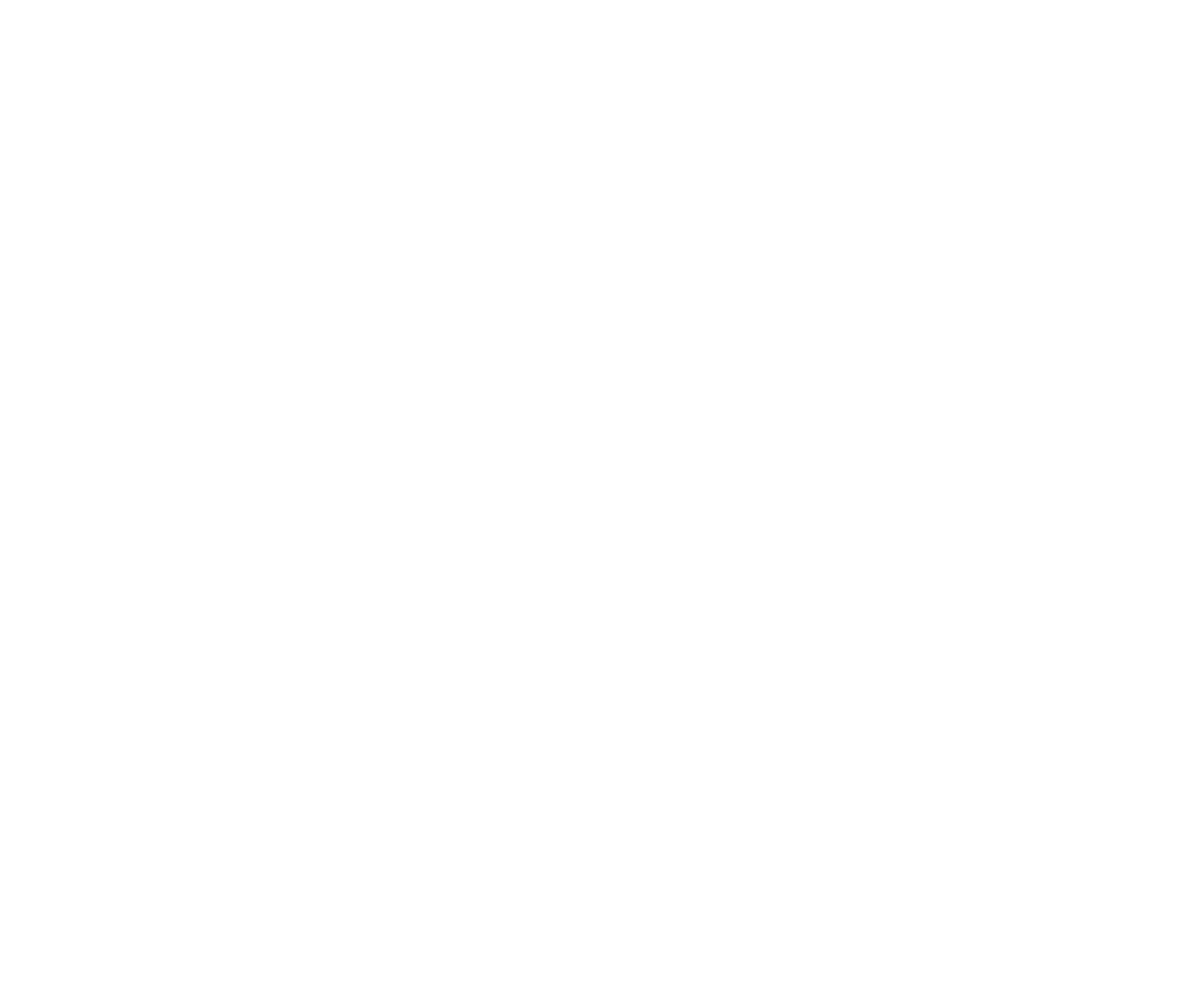
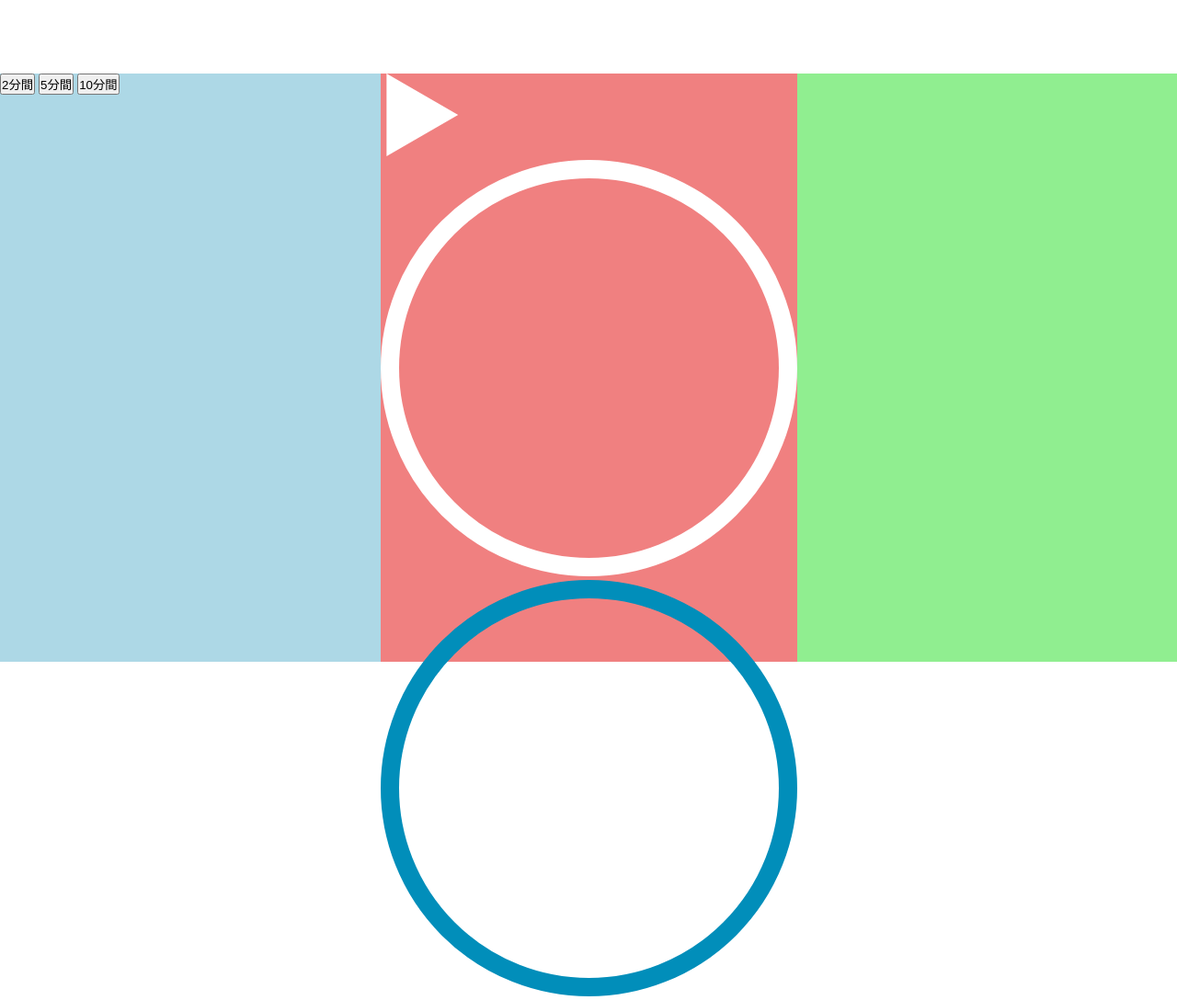
Before and after one commit to takuyatakahashi1126/meditation-app, a plain HTML site: page index.html in a window 1280 px wide. Shown: the whole page at 92% size. Before the commit the page ends 800 px from the top, so only its background shows below. Drawn offline with Linux system fonts and the light colour scheme.

Commit message:
レイアウトの作成

```diff
--- a/index.html
+++ b/index.html
@@ -4,9 +4,57 @@
     <meta charset="UTF-8">
     <meta http-equiv="X-UA-Compatible" content="IE=edge">
     <meta name="viewport" content="width=device-width, initial-scale=1.0">
+    <link rel="stylesheet" href="./style.css">
     <title>瞑想アプリ</title>
 </head>
 <body>
 
+    <div class="app">
+        <div class="time-select">
+            <button data-time="120">2分間</button>
+            <button data-time="300">5分間</button>
+            <button data-time="600">10分間</button>
+        </div>
+        <div class="player-container">
+            <audio class="song">
+                <source src="./sounds/rain.mp3" />
+            </audio>
+            <img src="./svg/play.svg" alt="play" class="play" />
+            <svg
+                class="track-outline"
+                width="453"
+                height="453"
+                viewBox="0 0 453 453"
+                fill="none"
+                xmlns="http://www.w3.org/2000/svg"
+            >
+                <circle
+                    cx="226.5"
+                    cy="226.5"
+                    r="216.5"
+                    stroke="white"
+                    stroke-width="20"
+                />
+            </svg>
+            <svg
+                class="moving-outline"
+                width="453"
+                height="453"
+                viewBox="0 0 453 453"
+                fill="none" xmlns="http://www.w3.org/2000/svg"
+            >
+                <circle
+                    cx="226.5"
+                    cy="226.5"
+                    r="216.5"
+                    stroke="#018EBA"
+                    stroke-width="20"
+                />
+            </svg>
+        </div>
+        <div class="sound-picker"></div>
+    </div>
+
+    <script src="./app.js"></script>
 </body>
 </html>
--- a/style.css
+++ b/style.css
@@ -0,0 +1,31 @@
+* {
+    margin: 0;
+    padding: 0;
+    box-sizing: border-box;
+}
+
+.app {
+    height: 100vh;
+    display: flex;
+    justify-content: space-evenly;
+    align-items: center;
+}
+
+.time-select,
+.sound-picker,
+.player-container {
+    height: 80%;
+    flex: 1;
+}
+
+.time-select {
+    background: lightblue;
+}
+
+.sound-picker {
+    background: lightgreen;
+}
+
+.player-container {
+    background: lightcoral;
+}
```
